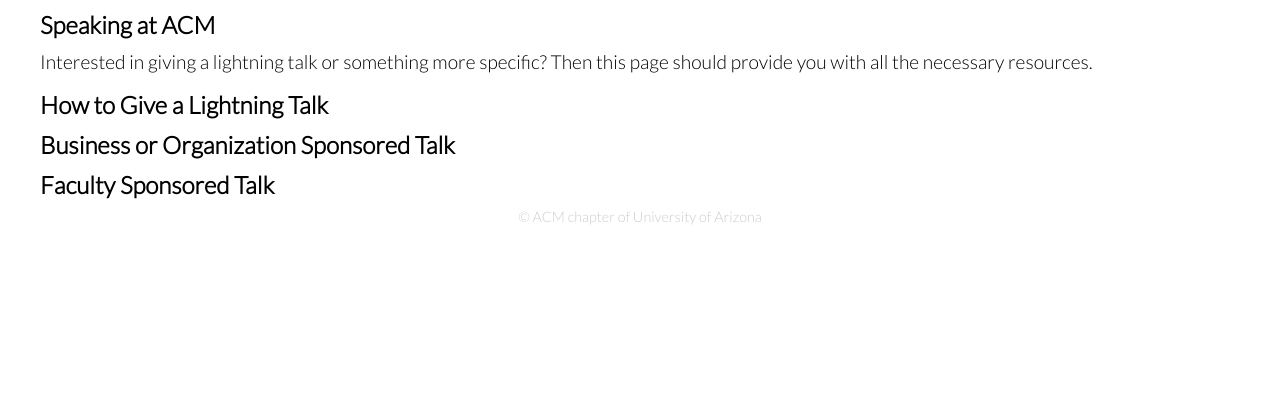
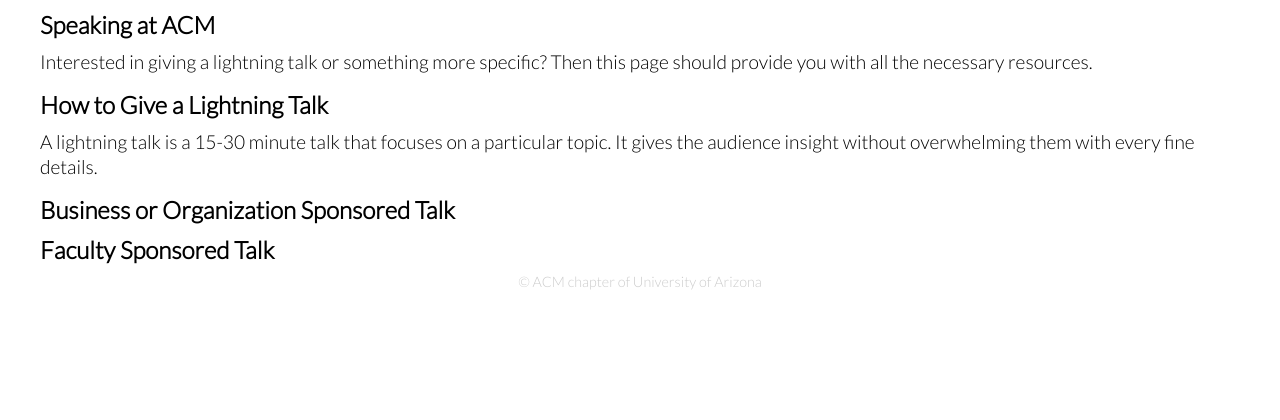
Before and after one commit to katieirenec/uofa.acm.org, a PHP site: page /tools/speaking.php in a window 1280 px wide. Shown: the part 75-495 px from the top of the page. Run offline with PHP 8.4, Linux system fonts and the light colour scheme; data that the repository does not hold is empty; some libraries are stand-ins or nearby versions; some web fonts are replaced.

Commit message:
Added an introduction to lighning talks.

```diff
--- a/tools/templates/speaking.tpl
+++ b/tools/templates/speaking.tpl
@@ -8,6 +8,7 @@
     <p>Interested in giving a lightning talk or something more specific? Then this page should provide you with all the necessary resources.</p>
 
     <h1 id='lightning'>How to Give a Lightning Talk</h1>
+    <p>A lightning talk is a 15-30 minute talk that focuses on a particular topic. It gives the audience insight without overwhelming them with every fine details.</p>
     <h1 id='business'>Business or Organization Sponsored Talk</h1>
     <h1 id='faculty'>Faculty Sponsored Talk</h1>
 </section>
```
